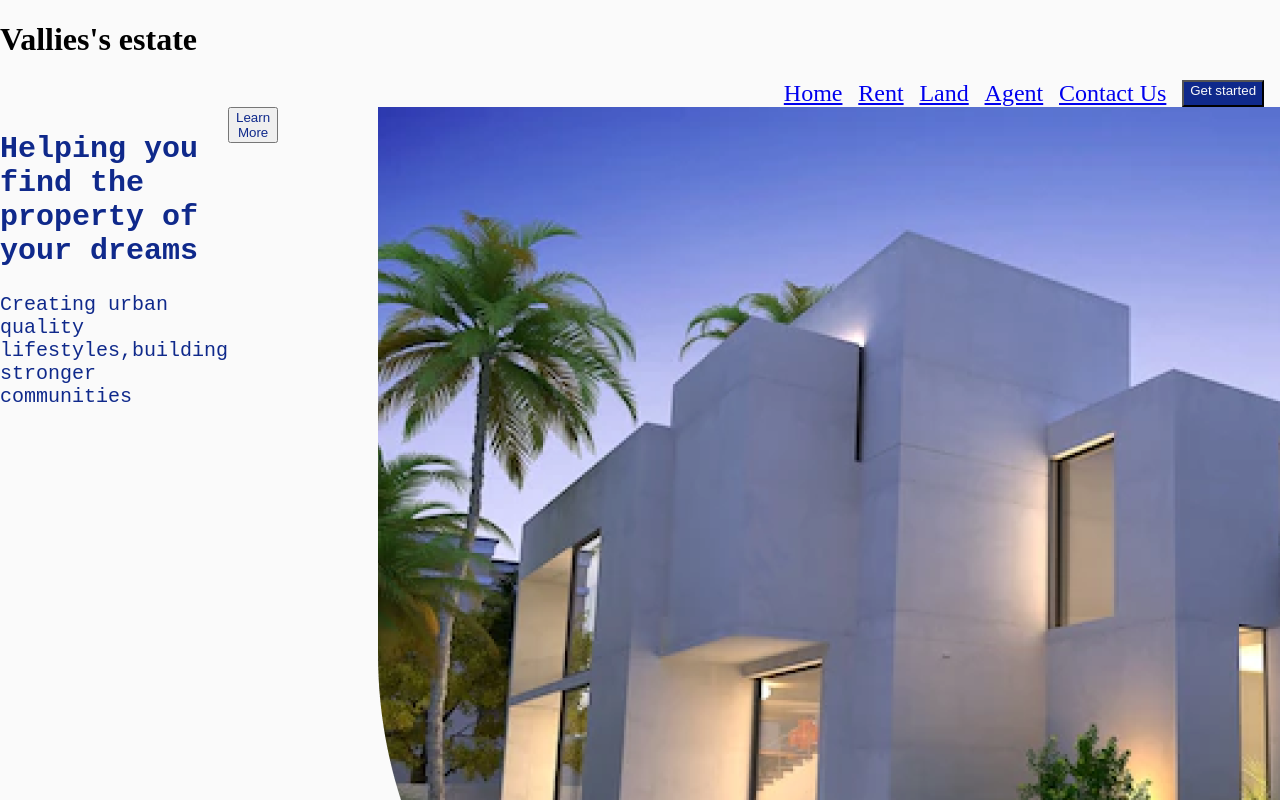
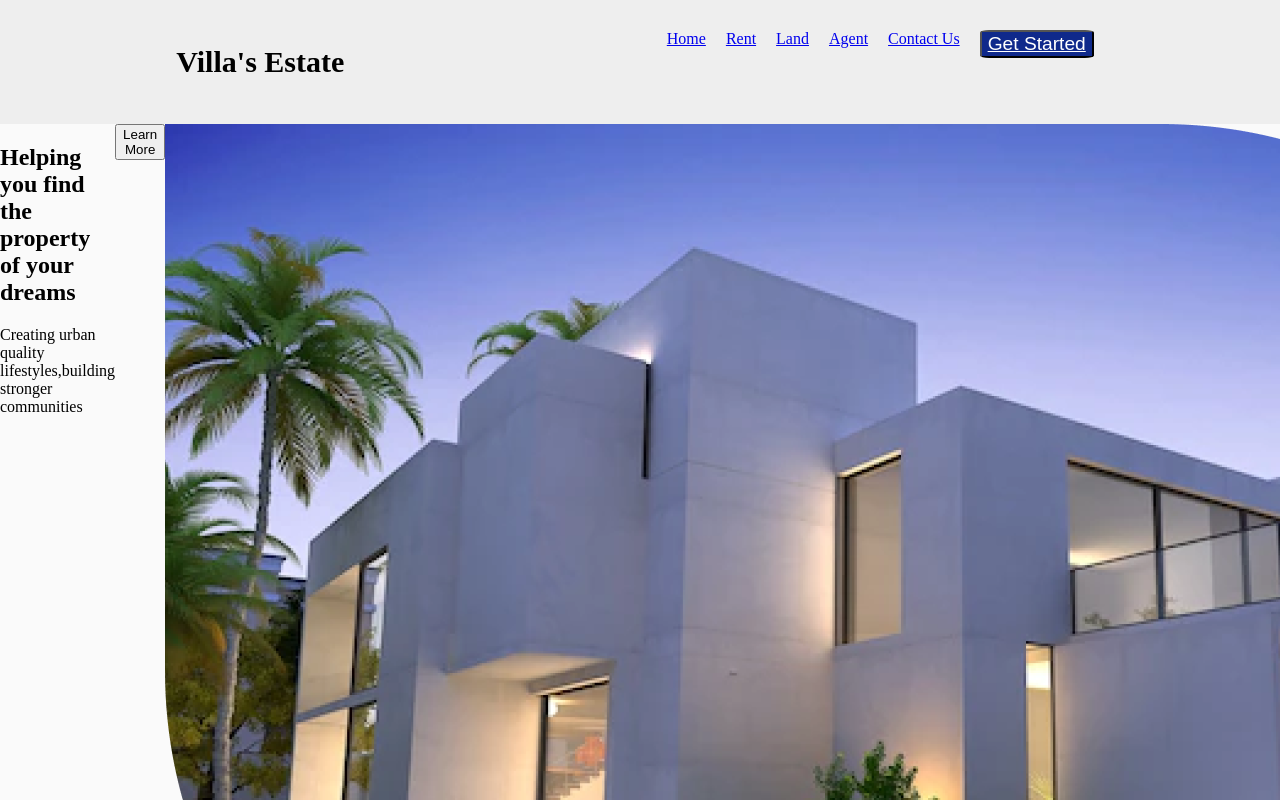
Before and after one commit to Ezra-Kipchumba/Vallie-s-Estate, a plain HTML site: page index.html in a window 1280 px wide. Shown: the top 800 px of the page. Drawn offline with Linux system fonts and the light colour scheme.

Commit message:
add styles to nav bar

```diff
--- a/index.css
+++ b/index.css
@@ -9,35 +9,80 @@ body {
     margin: 50%;
 }
 
-.topnav {
-    font-size: x-large;
+
+/* NAVIGATION STYLES */
+.nav{
     display: flex;
-    justify-content: space-evenly;
-    margin-left: 60%;
+    padding: 20px;
+    background-color: rgb(238, 238, 238);
+    flex-direction: row;
+    justify-content: space-around;
+
+}
+.brandname{
+        font-size: 20px;
+        display: flex;
+        justify-content: flex-start;
+}
+#btn1{
+    background-color: #0F298B;
+
+    border-radius: 8%;
+    font-size: larger;
+    padding: auto;
+    margin: 0;
+}
+#btn1>a{
+    color: white;
 }
 
-.button {
-    text-align: right;
-    color: #FAFAFA;
+.topnav>ul{
     display: flex;
-    justify-content: flex-end;
-    background-color: #0F298B;
+    justify-content: center;
+
+    margin: 0;
+    padding:0;
+    width: 100%;
+
+}
+.topnav>ul>li{
+    display: inline;
+    margin: 10px;
+   list-style: none;
 
 }
 
-footer {
+
+/* footer {
     background-color: rgb(15, 95, 175);
     display: inline-block;
     text-align: block;
+} */
+
+/* SECTION A STYLE  */
+
+
+
+
+
+.top-section{
+    display: flex;
+
 }
 
-/* SECTION A STYLE  */
+
+
+
+
+
+/*
 
 .top-section {
     background-color: #FAFAFA;
     display: flex;
     justify-content:space-around;
     flex-direction:row;
+
 }
 .fonty{
     font-family: monospace;
@@ -77,7 +122,10 @@ h4{
     background-color: #0F298B;
     display: flex;
     margin: 5%;
-}
+} */
+
+
+
 /* SECTION C  */
 .center{
     display: flex;
--- a/index.html
+++ b/index.html
@@ -11,19 +11,32 @@
 </head>
 
 <body>
-    <h1>Vallies's estate</h1>
+
 
     <!-- NAVIGATION BAR -->
-    <div class="topnav">
+    <section class="nav">
+        <div class="brandname">
+            <h2>Villa's Estate</h2>
+        </div>
+        <div class="topnav">
 
-        <a class="active" href="#home">Home</a>
-        <a href="#rent">Rent</a>
-        <a href="#land">Land</a>
-        <a href="#agent">Agent</a>
-        <a href="#Contact">Contact Us</a>
-        <button class="button">Get started</button>
+            <ul>
+                <li><a href="#home">Home</a></li>
+                <li><a href="#rent">Rent</a></li>
+                <li><a href="#Land">Land</a></li>
+                <li><a href="#agent">Agent</a></li>
 
-    </div>
+                <li><a href="#contact-us">Contact Us</a></li>
+                <li>
+                    <button id="btn1">
+                        <a href="#">Get Started </a>
+                    </button>
+
+                </li>
+            </ul>
+
+        </div>
+    </section>
 
 
 
```
